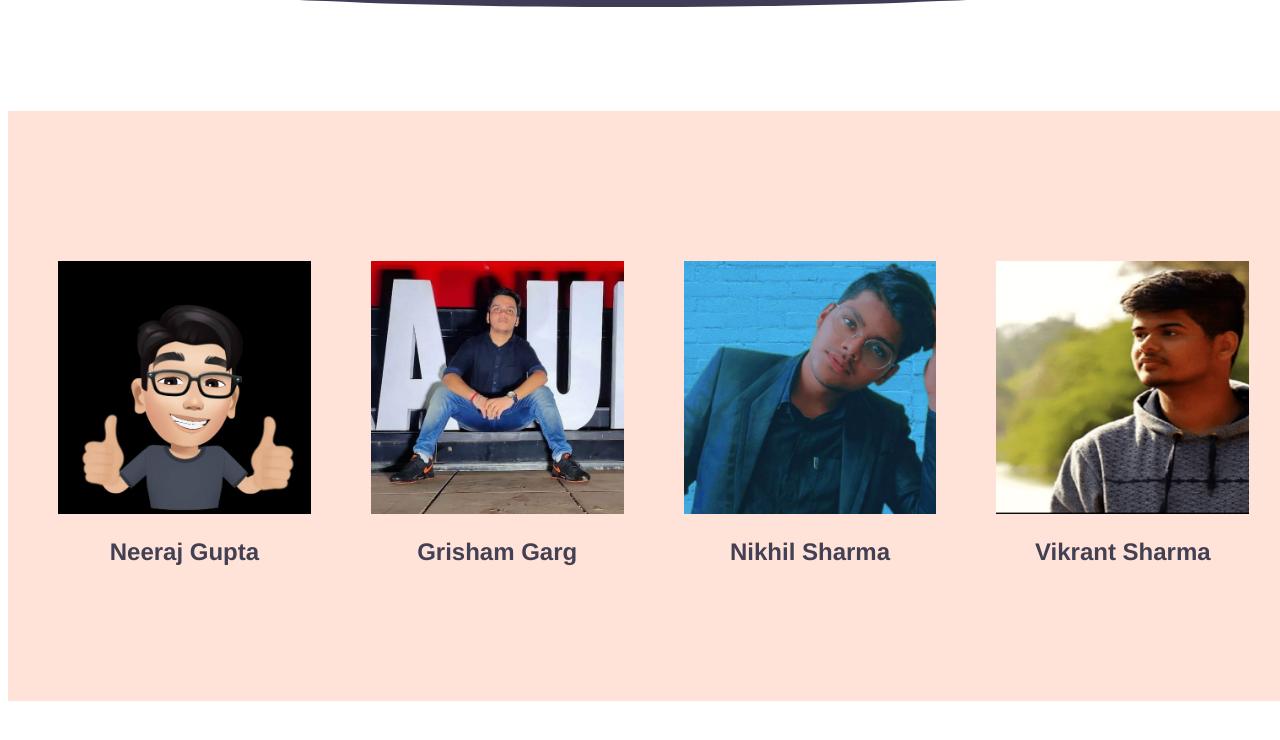
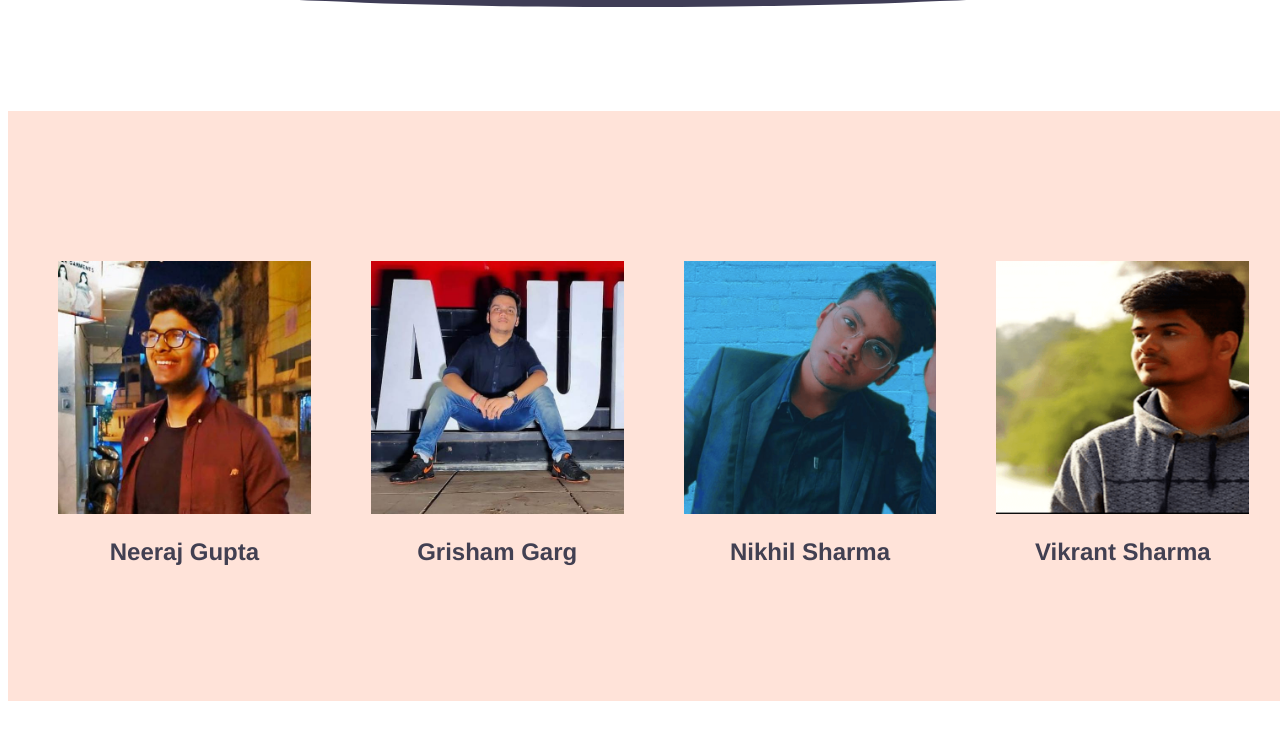
Before and after one commit to Neeraj3508/Fashion-Store, a plain HTML site: page workspace/team.html in a window 1280 px wide. Shown: the part 701-1441 px from the top of the page. Drawn offline with Linux system fonts and the light colour scheme.

Commit message:
added my image

```diff
--- a/workspace/team.html
+++ b/workspace/team.html
@@ -22,7 +22,7 @@
 
   <div class="container">
     <div class="card">
-      <img src="neeraj.jpeg" alt="neeraj" width="100%">
+      <img src="Neeraj-Original.jpeg" alt="neeraj" width="100%">
       <h2>Neeraj Gupta</h2>
     </div>
 
```
Also changed, not shown: workspace/Neeraj-Original.jpeg (added), 1 other file.
